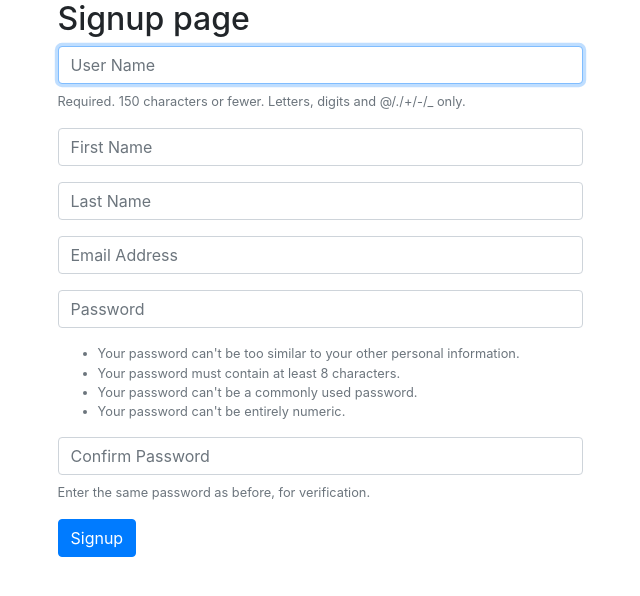
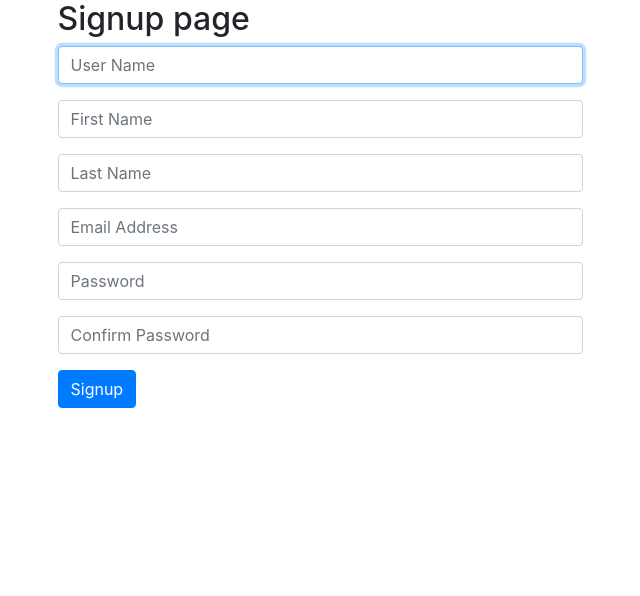
Before and after one commit to MateenSeddiqi/CRM_Django, a Django app: page /signup/ in a window 1280 px wide. Shown: the part 56-652 px from the top of the page, without its empty margins (320-960 px from the left). Run offline with Django 4.2, Linux system fonts and the light colour scheme.

Commit message:
sign up issue resolved

```diff
--- a/customer_management/forms.py
+++ b/customer_management/forms.py
@@ -20,17 +20,17 @@ class SignUpForm(UserCreationForm):
 		self.fields['username'].widget.attrs['class'] = 'form-control'
 		self.fields['username'].widget.attrs['placeholder'] = 'User Name'
 		self.fields['username'].label = ''
-		self.fields['username'].help_text = '<span class="form-text text-muted"><small>Required. 150 characters or fewer. Letters, digits and @/./+/-/_ only.</small></span>'
+		self.fields['username'].help_text = ''
 
 		self.fields['password1'].widget.attrs['class'] = 'form-control'
 		self.fields['password1'].widget.attrs['placeholder'] = 'Password'
 		self.fields['password1'].label = ''
-		self.fields['password1'].help_text = '<ul class="form-text text-muted small"><li>Your password can\'t be too similar to your other personal information.</li><li>Your password must contain at least 8 characters.</li><li>Your password can\'t be a commonly used password.</li><li>Your password can\'t be entirely numeric.</li></ul>'
+		self.fields['password1'].help_text = ''
 
 		self.fields['password2'].widget.attrs['class'] = 'form-control'
 		self.fields['password2'].widget.attrs['placeholder'] = 'Confirm Password'
 		self.fields['password2'].label = ''
-		self.fields['password2'].help_text = '<span class="form-text text-muted"><small>Enter the same password as before, for verification.</small></span>'
+		self.fields['password2'].help_text = ''
 
 
 class AddRecordForm(forms.ModelForm):
--- a/customer_management/templates/signup.html
+++ b/customer_management/templates/signup.html
@@ -23,9 +23,5 @@
 
         <button type="submit" class="btn btn-primary">Signup</button>
     </form>
-
 </div>
-
-
-
 {% endblock %}
```
Also changed, not shown: db.sqlite3.
